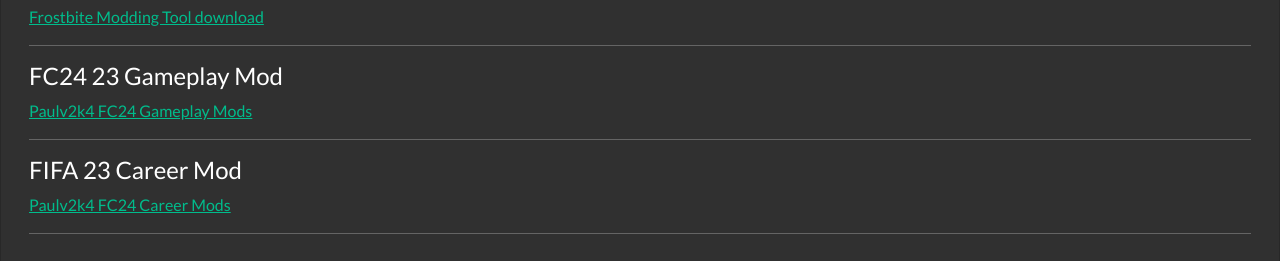
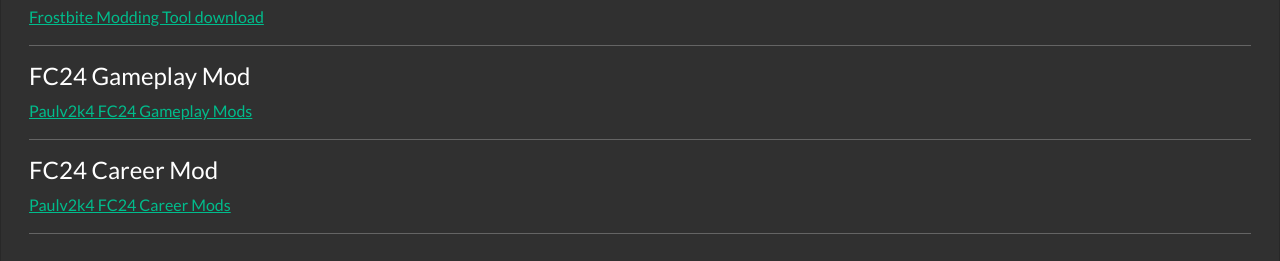
Before and after one commit to paulov-t/paulov-t.github.io, a plain HTML site: page index.html at #!/FIFA in a window 1280 px wide. Shown: the part 224-485 px from the top of the page. Drawn offline with nearby package versions, Linux system fonts and the light colour scheme; some packages are replaced by stand-ins of ours.

Commit message:
Fix typos

```diff
--- a/fifa.html
+++ b/fifa.html
@@ -13,11 +13,11 @@
             <a href="https://github.com/FMTDev/FMT.Releases/releases" target="_blank">Frostbite Modding Tool download</a>
             <hr />
 
-            <h4>FC24 23 Gameplay Mod</h4>
+            <h4>FC24 Gameplay Mod</h4>
             <a href="https://www.mediafire.com/folder/7nptoksudyfsb/Gameplay" target="_blank">Paulv2k4 FC24 Gameplay Mods</a>
             <hr />
 
-            <h4>FIFA 23 Career Mod</h4>
+            <h4>FC24 Career Mod</h4>
             <a href="https://www.mediafire.com/folder/dqeto40059ynf/Career" target="_blank">Paulv2k4 FC24 Career Mods</a>
             <hr />
         </div>
```
Also changed, not shown: main.html (+2 -2 lines).
